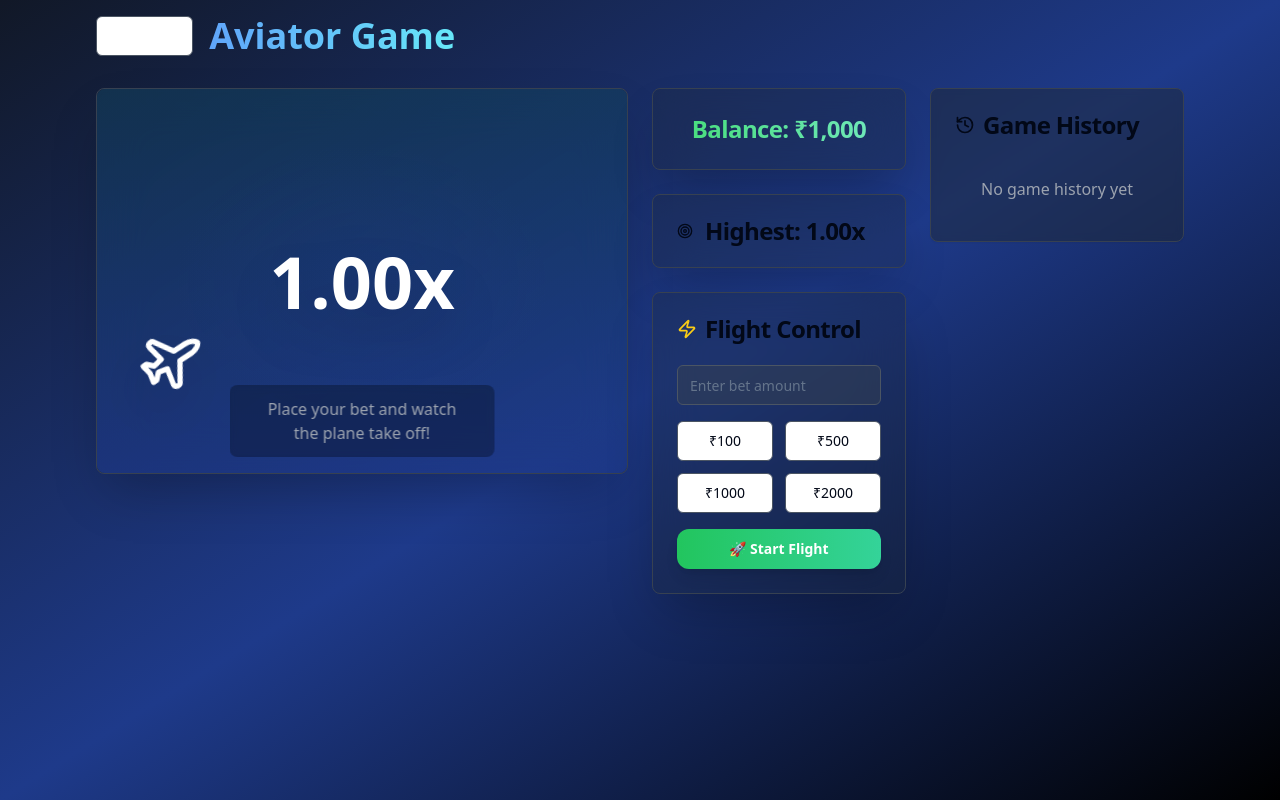
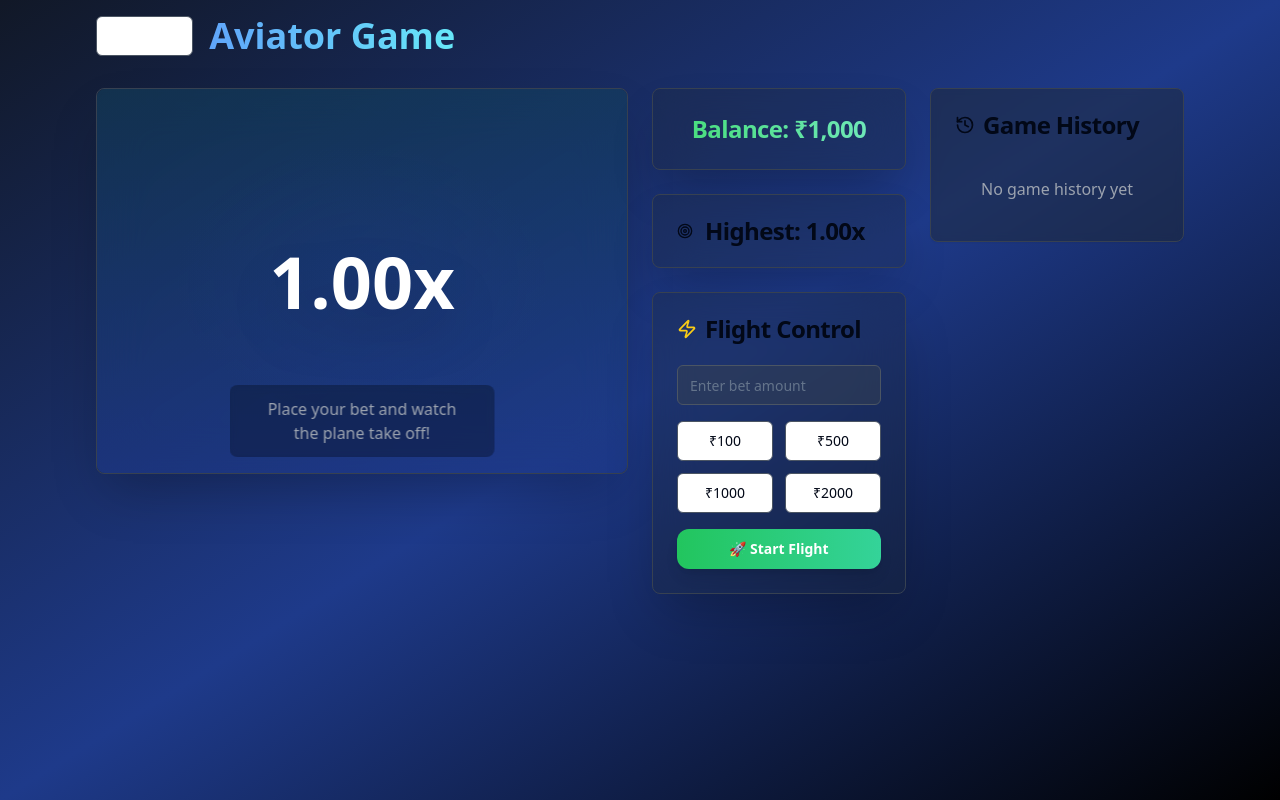
Before and after one commit to leakagelink/spin-to-wealth-online, a React (Vite) app: page /game/aviator in a window 1280 px wide. Built offline with nearby package versions, Linux system fonts and the light colour scheme.

Commit message:
Fix: Aviator plane visibility
The plane should be visible after the game starts and disappear when the game ends.

```diff
--- a/src/components/aviator/GameDisplay.tsx
+++ b/src/components/aviator/GameDisplay.tsx
@@ -17,14 +17,17 @@ const GameDisplay = ({ multiplier, isFlying, gameStarted, cashedOut, currentBet
         <div className="relative h-96 bg-gradient-to-b from-sky-900/40 to-blue-800/40 rounded-lg overflow-hidden">
           <div className="absolute inset-0 bg-[radial-gradient(ellipse_at_center,_var(--tw-gradient-stops))] from-blue-900/20 via-transparent to-transparent"></div>
 
-          <div className={`absolute transition-all duration-1000 ${isFlying ? 'transform translate-x-full -translate-y-32 scale-150' : 'bottom-20 left-10'}`}>
-            <div className={`relative ${isFlying ? 'animate-pulse' : ''}`}>
-              <Plane className={`w-16 h-16 text-white ${isFlying ? 'rotate-45' : 'rotate-12'} transition-transform duration-1000 drop-shadow-2xl`} />
-              {isFlying && (
-                <div className="absolute -bottom-2 -left-2 w-20 h-20 bg-gradient-to-r from-blue-400/30 to-cyan-400/30 rounded-full blur-xl animate-pulse"></div>
-              )}
+          {/* Plane - show when game is started and flying */}
+          {gameStarted && (
+            <div className={`absolute transition-all duration-1000 ${isFlying ? 'bottom-32 left-1/2 transform -translate-x-1/2' : 'bottom-20 left-10'}`}>
+              <div className={`relative ${isFlying ? 'animate-bounce' : ''}`}>
+                <Plane className={`w-16 h-16 text-white ${isFlying ? 'rotate-45' : 'rotate-12'} transition-transform duration-1000 drop-shadow-2xl`} />
+                {isFlying && (
+                  <div className="absolute -bottom-2 -left-2 w-20 h-20 bg-gradient-to-r from-blue-400/30 to-cyan-400/30 rounded-full blur-xl animate-pulse"></div>
+                )}
+              </div>
             </div>
-          </div>
+          )}
 
           <div className="absolute top-1/2 left-1/2 transform -translate-x-1/2 -translate-y-1/2">
             <div className={`text-7xl font-bold transition-all duration-200 ${gameStarted ? 'text-transparent bg-gradient-to-r from-green-400 via-blue-400 to-purple-400 bg-clip-text scale-110 animate-pulse' : 'text-white'} drop-shadow-2xl`}>
```
